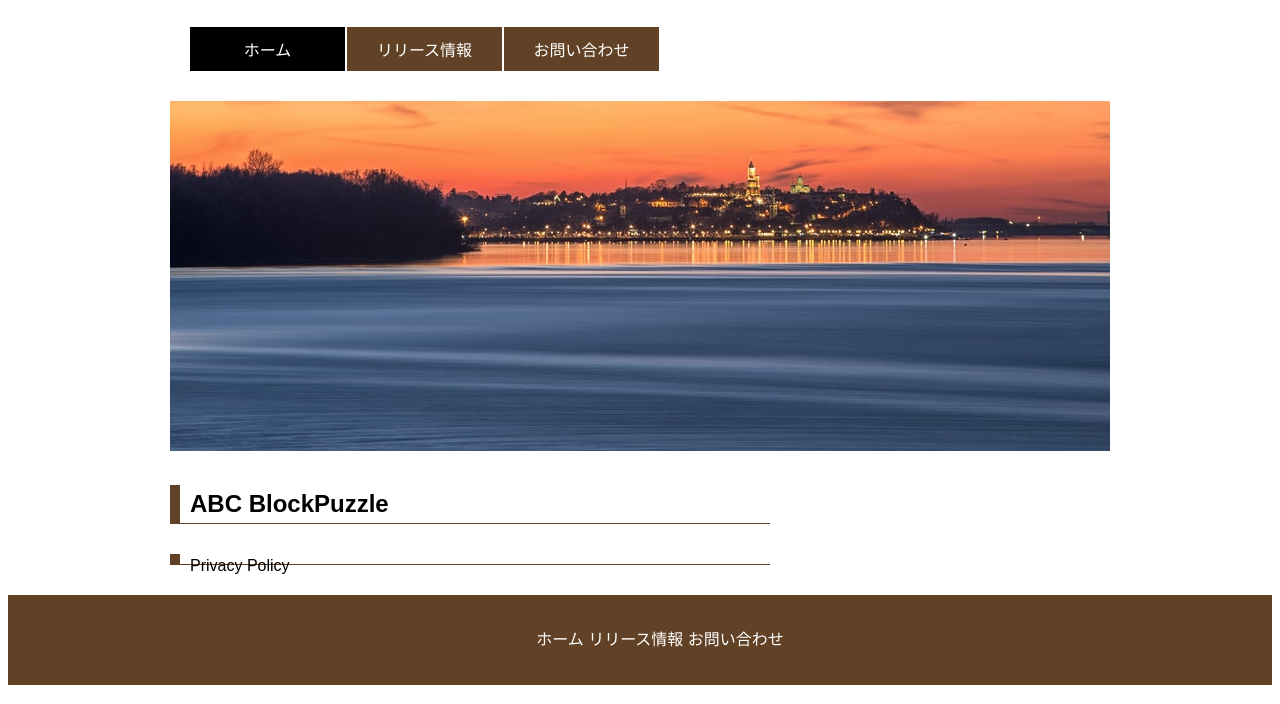
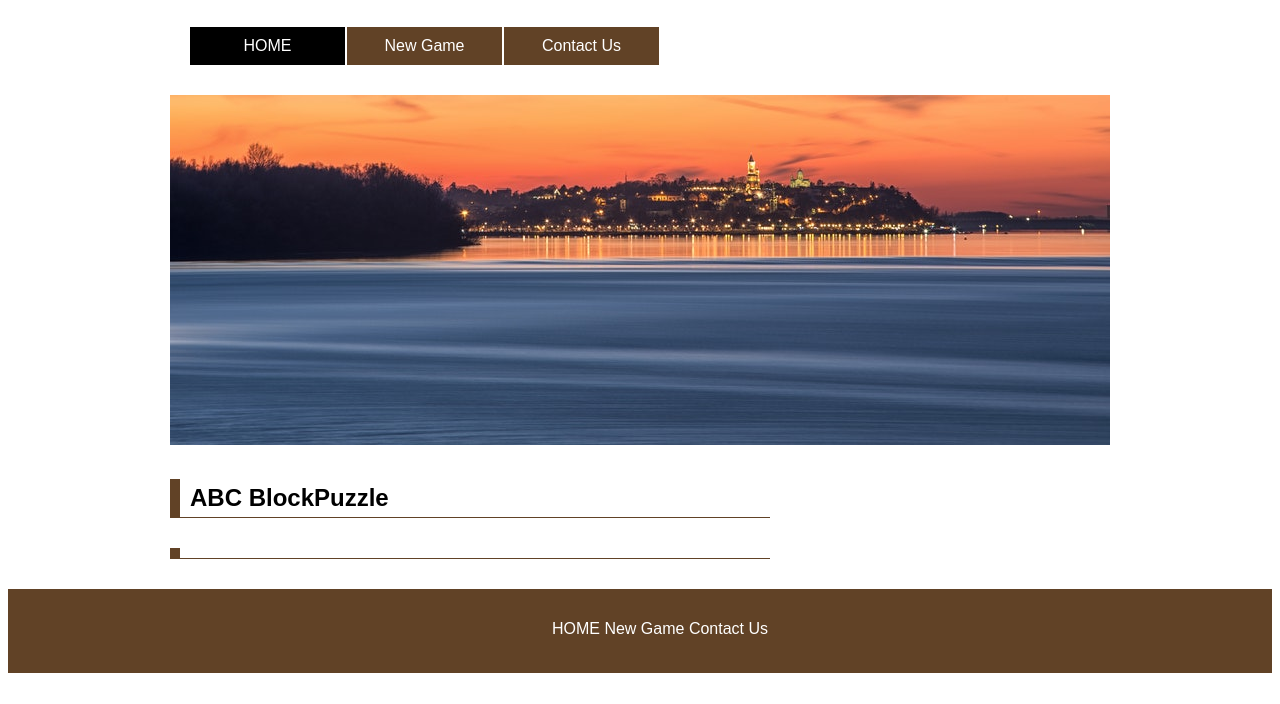
Before and after one commit to AK74-web/StudioAKWebsite, a plain HTML site: page index.html in a window 1280 px wide. Shown: the part 96-800 px from the top of the page. Drawn offline with Linux system fonts and the light colour scheme.

Commit message:
Update index.html

```diff
--- a/index.html
+++ b/index.html
@@ -10,9 +10,9 @@
     <h1>Studio AK</h1>
       <nav>
         <ul class="clearfix">
-          <li class="current"><a href="index.html">ホーム</a></li>
-          <li><a href="#">リリース情報</a></li>
-          <li><a href="#">お問い合わせ</a></li>
+          <li class="current"><a href="index.html">HOME</a></li>
+          <li><a href="#">New Game</a></li>
+          <li><a href="#">Contact Us</a></li>
         </ul>
       </nav>
   </header>
@@ -24,7 +24,7 @@
       <section id="info">
         <h2>ABC BlockPuzzle</h2>
         <dl>
-          <dt>Privacy Policy</dt>
+          <dt></dt>
           <dd></dd>
           <dt></dt>
           <dd></dd>
@@ -50,9 +50,9 @@
   </main>
   <footer>
     <ul>
-      <li><a href="index.html">ホーム</a></li>
-      <li><a href="#">リリース情報</a></li>
-      <li><a href="#">お問い合わせ</a></li>
+      <li><a href="index.html">HOME</a></li>
+      <li><a href="#">New Game</a></li>
+      <li><a href="#">Contact Us</a></li>
     </ul>
   </footer>
 </body>
```
